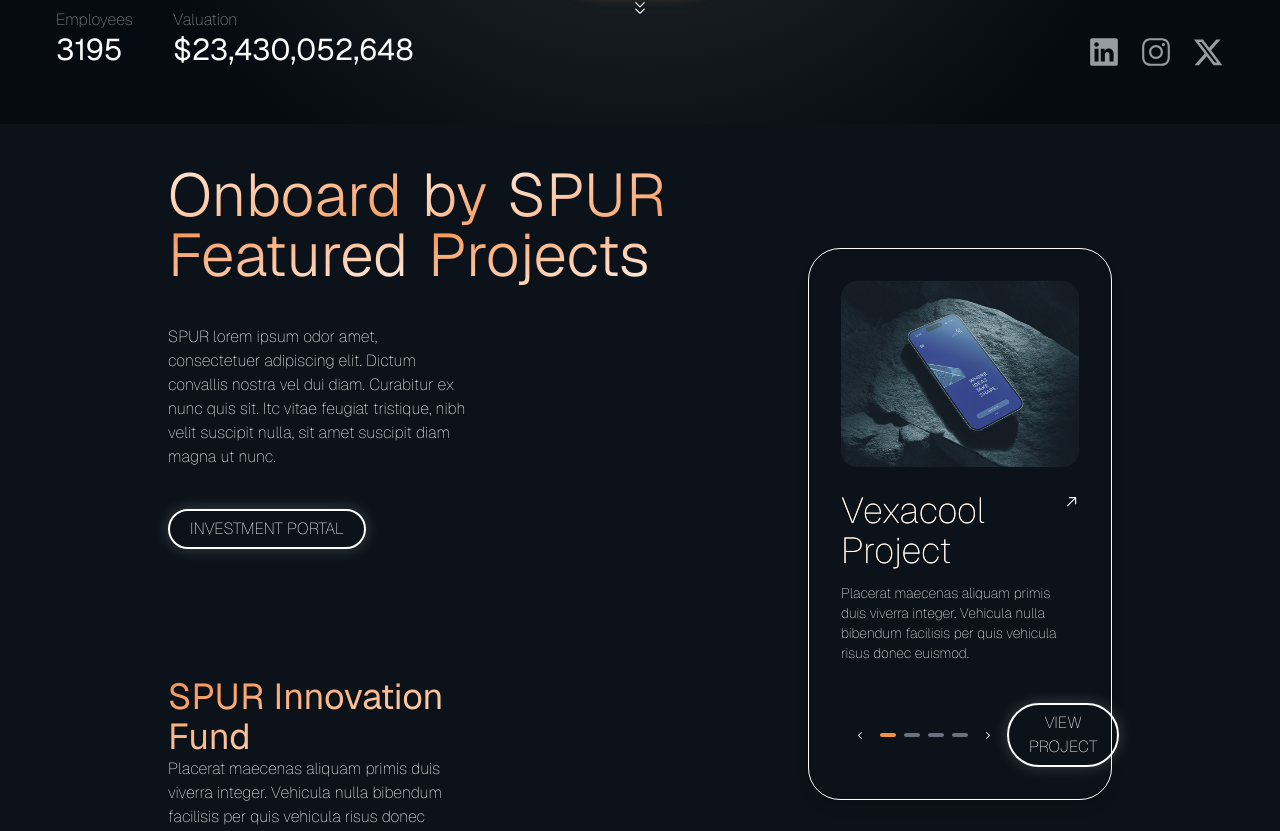
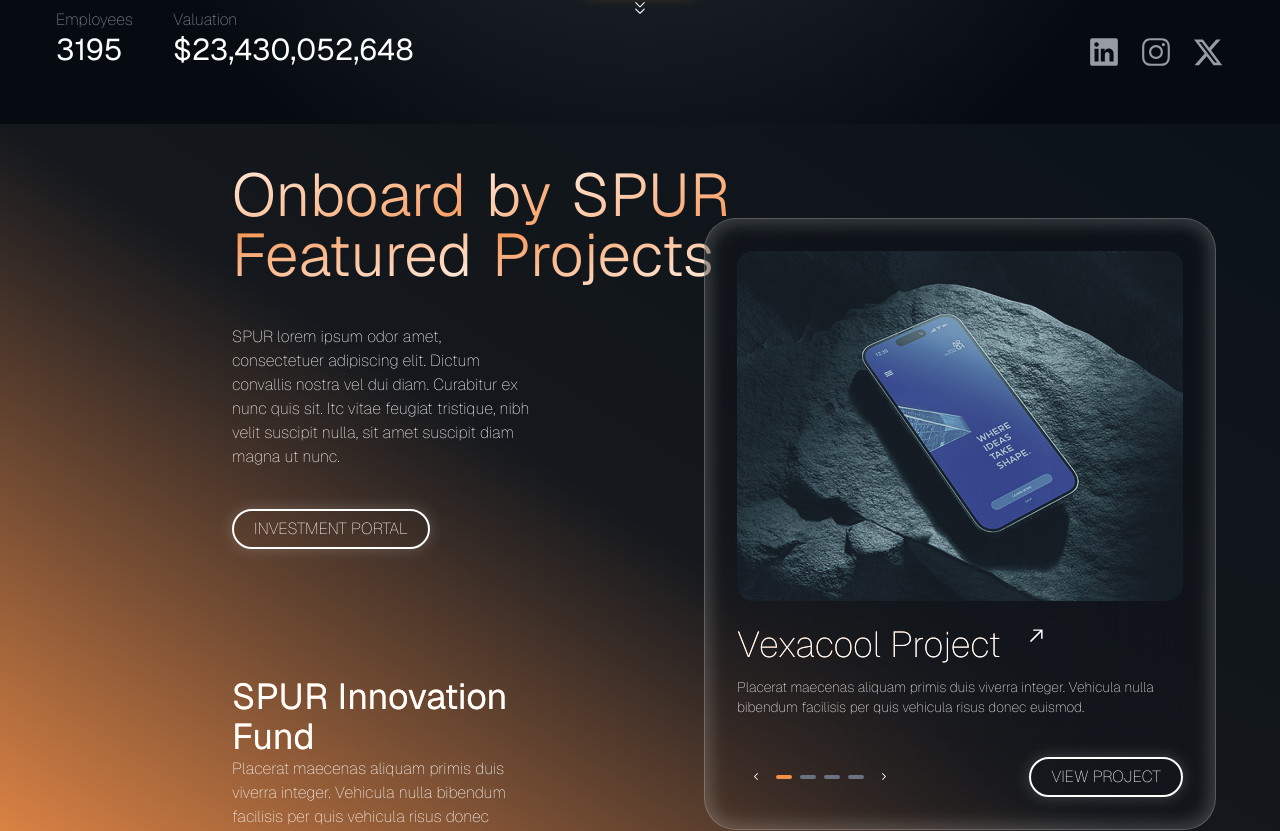
Before and after one commit to KonferCA/SPUR-Landing, a React (Vite) app: page / in a window 1280 px wide. Shown: the part 676-1507 px from the top of the page. Built offline with nearby package versions, Linux system fonts and the light colour scheme.

Commit message:
[update] card component and general styling

```diff
--- a/src/components/Card/Card.tsx
+++ b/src/components/Card/Card.tsx
@@ -56,7 +56,7 @@ const CardComponent: React.FC = () => {
   const activeCard = cards[activeIndex];
 
   return (
-    <div className="max-w-lg mx-auto p-8 border-1 border-white bg-opacity-60 rounded-4xl shadow-lg text-white">
+    <div className="bg-[#0B1219]/5 backdrop-blur-3xl elative max-w-lg mx-auto p-8 border-1 border-white/30 rounded-4xl text-white shadow-inner-custom">
       {/* Image & Title */}
       <div className="relative">
         <img
@@ -75,6 +75,7 @@ const CardComponent: React.FC = () => {
       <div className="mt-3">
         <p className="text-sm text-white">{activeCard.description} </p>
       </div>
+      {/* Buttons */}
       <div className="flex justify-between mt-10">
         <div className="flex items-center justify-center">
           <button
--- a/src/components/sections/Marketplace.section.tsx
+++ b/src/components/sections/Marketplace.section.tsx
@@ -3,7 +3,7 @@ import { Button, CardComponent } from "@components";
 const MarketplaceSection: React.FC = () => {
   return (
     <div>
-      <section className="relative w-full h-screen bg-[#0B1219] to-10% flex justify-center items-center">
+      <section className="relative w-full h-screen bg-gradient-to-tr from-[#F59047] via-[#2C2C2F]/40 to-[#0B1219] flex justify-center items-center">
         <div className="flex flex-col w-1/2 gap-32 p-42">
           <div>
             <div className="flex gap-5 leading-relaxed text-6xl">
@@ -24,7 +24,7 @@ const MarketplaceSection: React.FC = () => {
             <Button intent="secondary">Investment Portal</Button>
           </div>
           <div>
-            <h2>SPUR Innovation Fund</h2>
+            <h2 className="text-white">SPUR Innovation Fund</h2>
             <p>
               Placerat maecenas aliquam primis duis viverra integer. Vehicula
               nulla bibendum facilisis per quis vehicula risus donec euismod.
@@ -34,7 +34,7 @@ const MarketplaceSection: React.FC = () => {
           </div>
         </div>
         {/* Card slide deck */}
-        <div className="w-1/2 p-42">
+        <div className="relative">
           <CardComponent />
         </div>
       </section>
--- a/src/index.css
+++ b/src/index.css
@@ -22,6 +22,11 @@ body {
   }
 }
 
+.shadow-inner-custom {
+  box-shadow: inset 0 0 15px 5px rgba(255, 255, 255, 0.1),
+    inset 0 0 20px 5px rgba(255, 255, 255, 0.1);
+}
+
 /* Text Gradients */
 
 .text-gradient {
```
